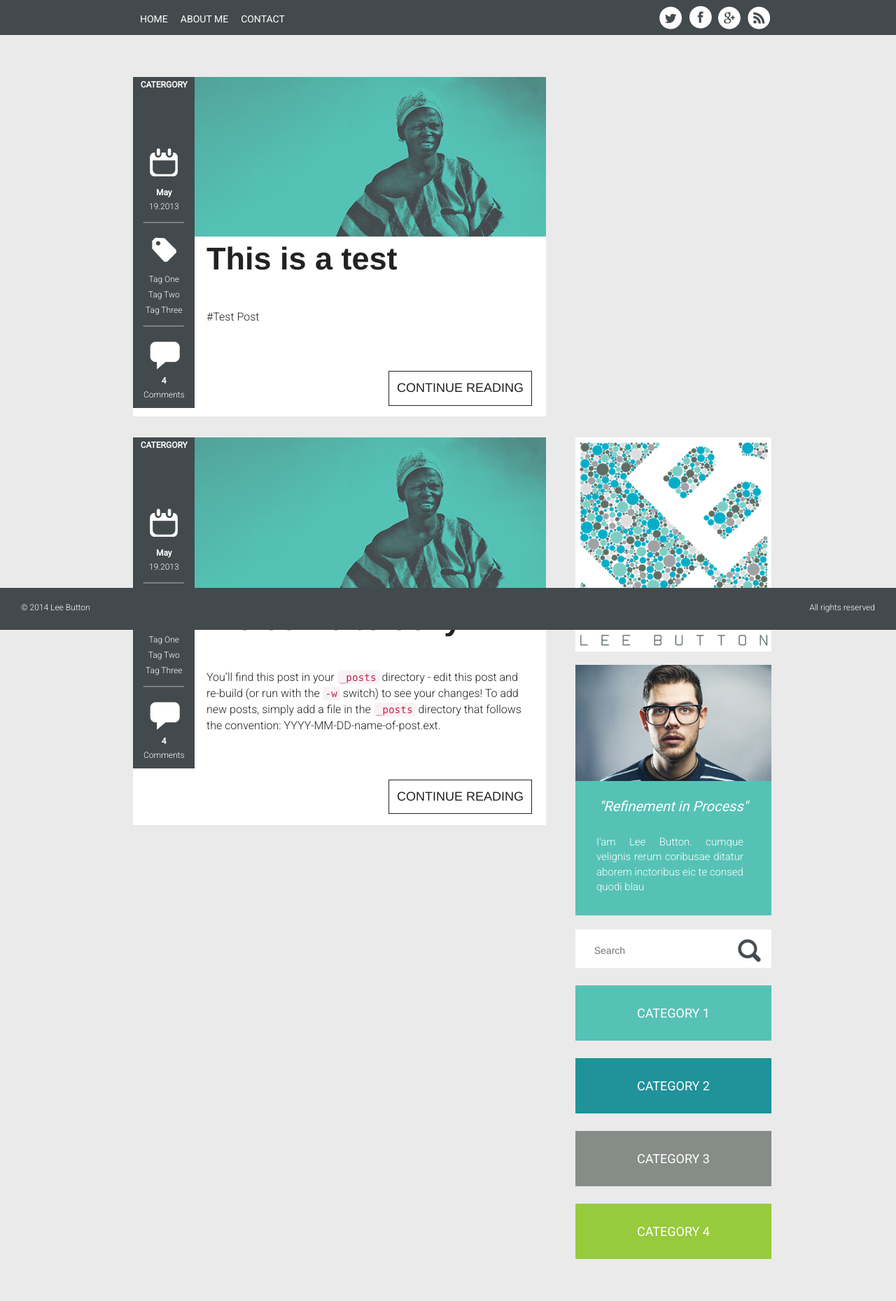
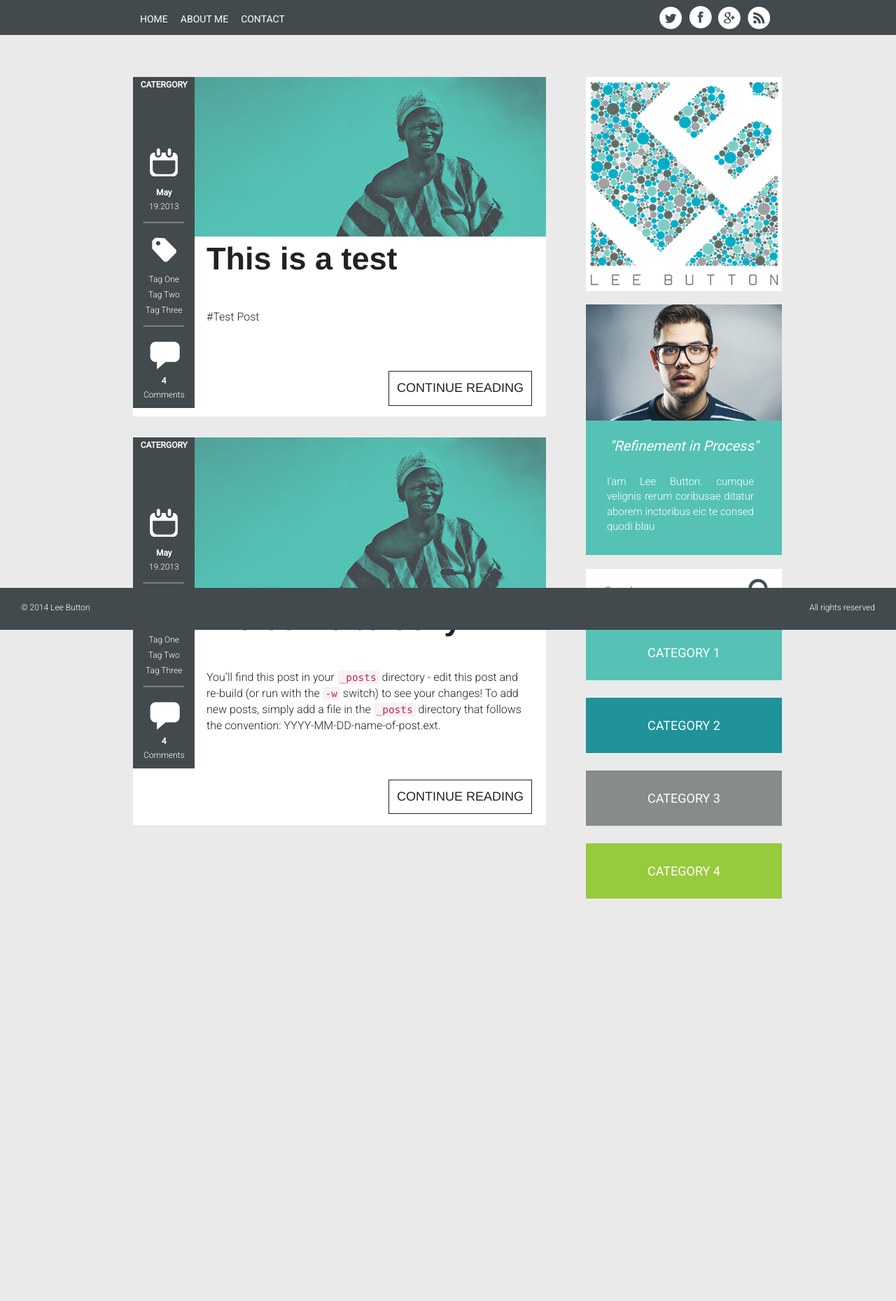
Before and after one commit to leebutton/leebutton.github.io, a Jekyll site: the page built from index.html, in a window 1280 px wide. Shown: the whole page at 70% size. Built offline with Jekyll 4.4.1, drawn with Linux system fonts in a browser that asks for light colours; nearby versions of some CDN libraries; after the commit the page ends 1284 px from its top, so only the background shows below that.

Commit message:
Ammend aside width

```diff
--- a/css/style.css
+++ b/css/style.css
@@ -26,10 +26,11 @@
 }
 
 #aside {
+  top:-515px;
+  left:30px;
   position:absolute;
 
 }
-
 
 form {
   padding-top: 5px !important;
@@ -697,6 +698,12 @@
 }
 }
 
+@media (min-width:991px) {
+  #mobile-aside {
+    display:none;
+  }
+}
+
 @media (max-width:991px) {
 
 .container {
@@ -704,6 +711,10 @@
 }
 .container {
   width: 100%!important;
+}
+
+#aside {
+  display:none;
 }
 
 nav ul {
--- a/index.html
+++ b/index.html
@@ -53,8 +53,9 @@
 
 
 <div class="container">
+  <div class="col-md-4">
+<div id="aside">
 
-      <div class="col-md-4">
 
           <div id="Logo">
         	  <img src="img/Final-logo.PNG">
@@ -90,6 +91,45 @@
           </div><!--end category-1-->
 
       </div>
+     </div>
+      <div class="col-md-4">
+        <div id="mobile-aside">
+
+          <div id="Logo">
+        	  <img src="img/Final-logo.PNG">
+          </div>
+
+          <div id="Portrait">
+        	  <img src="img/Portrait.jpg" width="100%">
+          </div>
+
+          <div id="Intro">
+        	  <h3><i>"Refinement in Process"</i></h3>
+        	  <p>I'am Lee Button. cumque velignis rerum coribusae ditatur aborem inctoribus eic te consed quodi blau</p>
+          </div>
+
+          <div id="search">
+            <input type="text" name="E-Mail" placeholder="Search"  size="45"/>
+          </div>
+
+          <div id="Category-1">
+            <h2>CATEGORY 1</h2>
+          </div><!--end category-1-->
+
+          <div id="Category-2">
+            <h2>CATEGORY 2</h2>
+          </div><!--end category-1-->
+
+          <div id="Category-3">
+            <h2>CATEGORY 3</h2>
+          </div><!--end category-1-->
+
+          <div id="Category-4">
+            <h2>CATEGORY 4</h2>
+          </div><!--end category-1-->
+        </div>
+
+      </div>
 
 
 
```
